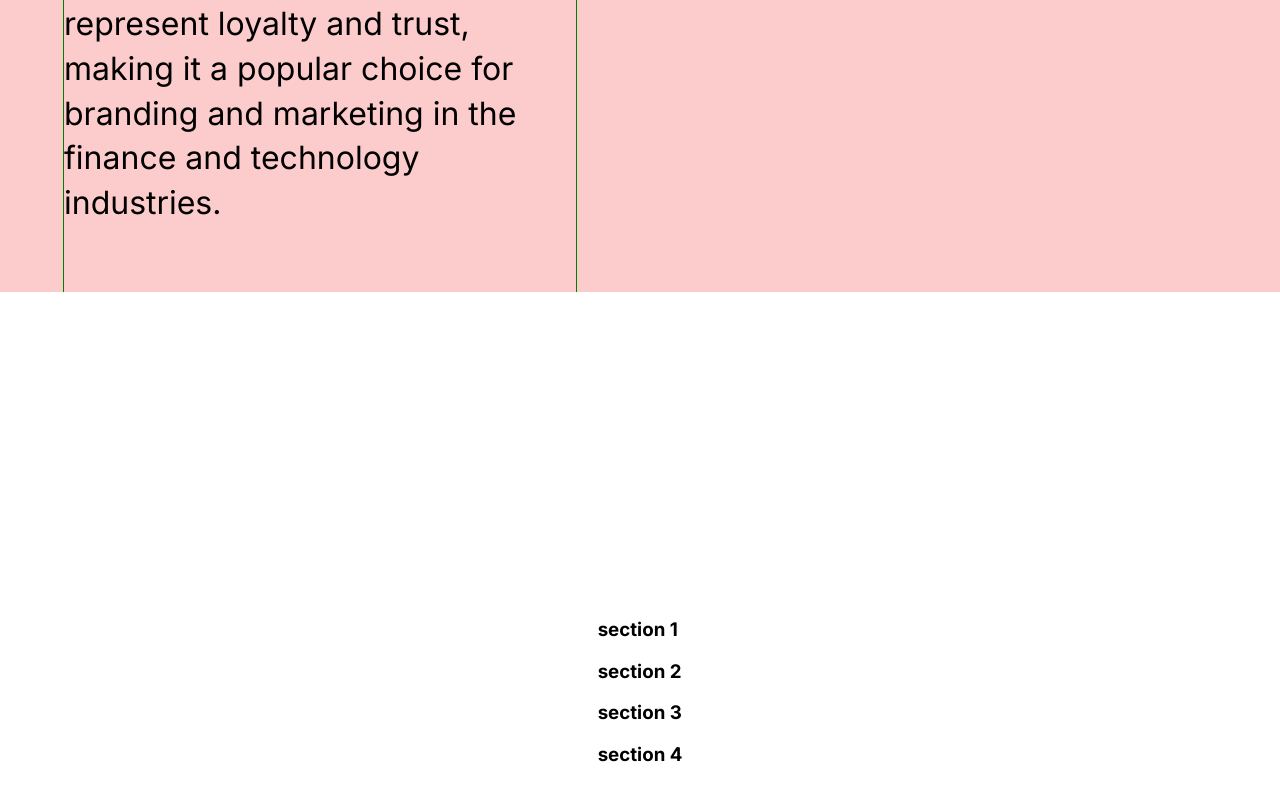
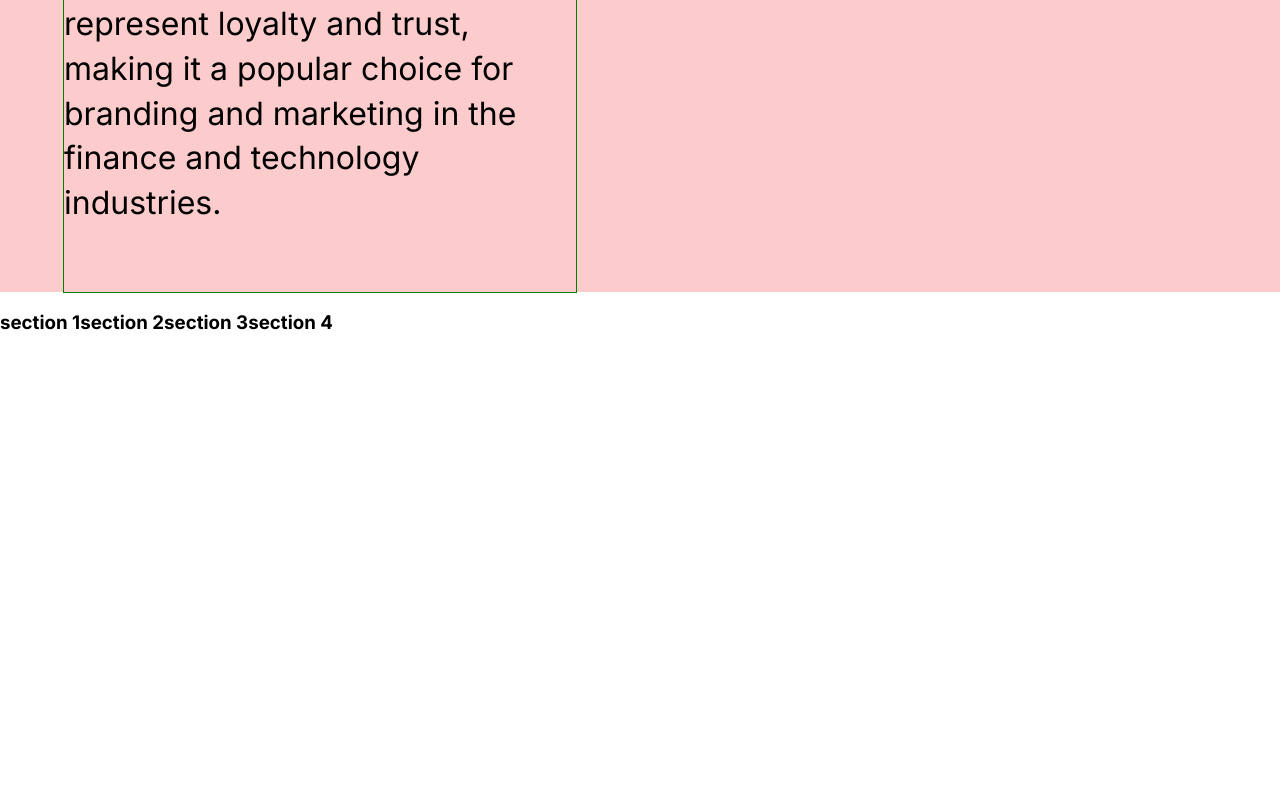
Before and after one commit to thefigtree/portfolio_24_03_11, a Next.js app: page / in a window 1280 px wide. Shown: the part 3525-4325 px from the top of the page. Built offline with nearby package versions, Linux system fonts and the light colour scheme.

Commit message:
Css: Horizon Scroll

```diff
--- a/components/myStack/myStack.css
+++ b/components/myStack/myStack.css
@@ -1,10 +1,11 @@
 .scroll_section_outer {
-  width: 100%;
+  overflow: hidden;
+}
+
+.scroll_section_inner {
+  width: 400vw;
   height: 100vh;
-  background-color: #fff;
+  display: flex;
+  flex-direction: row;
   position: relative;
-  color: black;
-  display: flex;
-  align-items: center;
-  justify-content: center;
 }
```
